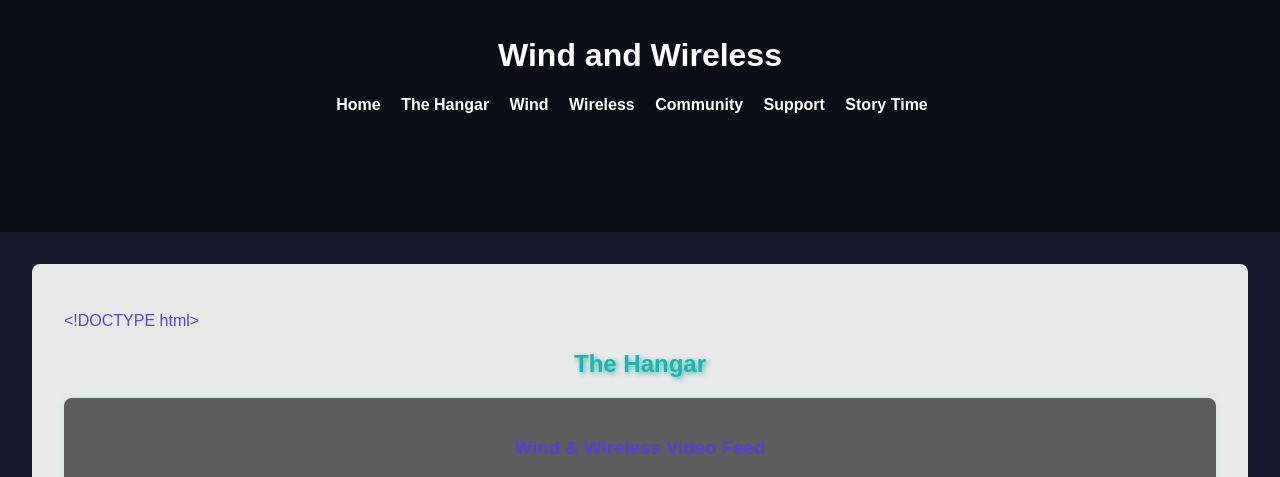
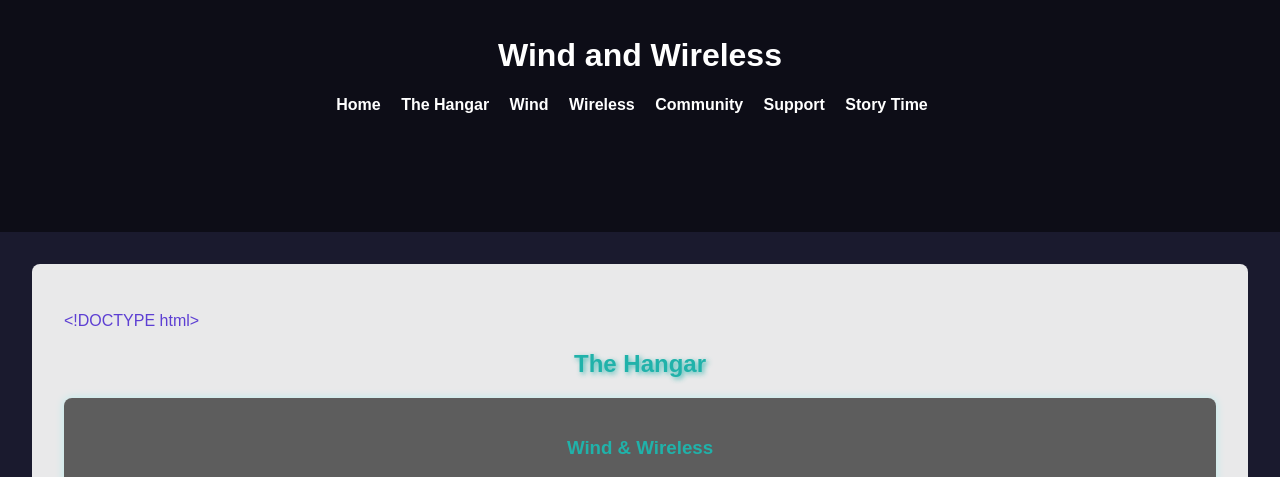
Before and after one commit to 00X30/WindWireless, a Jekyll site: the page built from the-hangar.md, in a window 1280 px wide. Shown: the top 477 px of the page. Built offline with Jekyll 4.4.1, drawn with Linux system fonts in a browser that asks for light colours; some of the changed lines change nothing that is shown; grey boxes are pictures that could not be loaded.

Commit message:
Update the-hangar.md

```diff
--- a/the-hangar.md
+++ b/the-hangar.md
@@ -2,19 +2,20 @@
 layout: default
 title: The Hangar
 ---
+
 <!DOCTYPE html>
 <html lang="en">
 <head>
     <meta charset="UTF-8">
     <meta name="viewport" content="width=device-width, initial-scale=1.0">
     <title>The Hangar</title>
+    <script src="https://code.jquery.com/jquery-3.6.0.min.js"></script>
     <style>
         body {
             background: #1a1a2e;
             color: #5D3FD3;
             font-family: Arial, sans-serif;
         }
-
         .section {
             background: rgba(0, 0, 0, 0.6);
             padding: 20px;
@@ -22,50 +23,49 @@
             border-radius: 8px;
             box-shadow: 0px 0px 10px rgba(0, 255, 255, 0.2);
         }
-
         h2 {
             color: #20B2AA;
             text-shadow: 2px 2px 5px rgba(32, 178, 170, 0.8);
             text-align: center;
         }
+        .news-item {
+            padding: 10px;
+            background: rgba(32, 178, 170, 0.2);
+            border-radius: 5px;
+        }
     </style>
 </head>
 <body>
-
     <h2>The Hangar</h2>
 
-    <!-- 🎥 YouTube Videos (Expanded Full Row) -->
+    <!-- 🎥 YouTube Widget -->
     <div class="section">
-        <h3 style="text-align: center;">Wind & Wireless Video Feed</h3>
+        <h3 style="text-align: center; color: #20B2AA;">Wind & Wireless</h3>
         <script type="text/javascript" src="https://feed.mikle.com/js/fw-loader.js"
             preloader-text="Loading"
-            data-fw-param="171544/">
-        </script>
+            data-fw-param="171544/"></script>
     </div>
 
     <!-- ✈️ Word from the Tower: RSS-powered Aviation News -->
     <div class="section">
         <h3>✈️ Word from the Tower</h3>
-        <div id="rss-feed">
-            <p>Loading latest aviation news...</p>
-        </div>
+        <div id="rss-feed" class="news-item">Loading latest aviation news...</div>
     </div>
 
     <script>
-    async function fetchAviationRSS() {
+    async function fetchRSS() {
         const rssFeedUrl = "https://theaviationist.com/feeds/";
-
         try {
-            const response = await fetch(`https://corsproxy.io/?${encodeURIComponent(rssFeedUrl)}`);
+            console.log("Fetching RSS from:", rssFeedUrl);
+            const response = await fetch(rssFeedUrl);
             const data = await response.text();
+            console.log("Fetched RSS Data:", data); // Debugging output
             const parser = new DOMParser();
             const xmlDoc = parser.parseFromString(data, "text/xml");
-
             const items = xmlDoc.querySelectorAll("item");
             let latestArticles = [];
-
             items.forEach((item, index) => {
-                if (index < 5) { // Show 5 latest
+                if (index < 5) {
                     latestArticles.push({
                         title: item.querySelector("title").textContent,
                         link: item.querySelector("link").textContent,
@@ -73,58 +73,32 @@
                     });
                 }
             });
-
-            localStorage.setItem("cachedAviationArticles", JSON.stringify(latestArticles));
-            localStorage.setItem("lastAviationUpdate", new Date().toISOString());
-
-            displayAviationArticles(latestArticles);
-
+            displayArticles(latestArticles);
         } catch (error) {
             console.error("Error fetching RSS:", error);
             document.getElementById("rss-feed").innerHTML = "<p style='color: red;'>Failed to load articles.</p>";
         }
     }
 
-    function displayAviationArticles(articles) {
+    function displayArticles(articles) {
         const feedContainer = document.getElementById("rss-feed");
         feedContainer.innerHTML = "";
-
+        if (articles.length === 0) {
+            feedContainer.innerHTML = "<p style='color: red;'>No articles available.</p>";
+            return;
+        }
         articles.forEach(article => {
             const articleElement = document.createElement("div");
             articleElement.innerHTML = `
-                <p style="padding: 10px; background: rgba(32, 178, 170, 0.2); border-radius: 5px; margin-bottom: 10px;">
-                    <strong>
-                        <a href="${article.link}" target="_blank" style="color: #5D3FD3; text-decoration: none;">
-                            ${article.title}
-                        </a>
-                    </strong>
-                    <br>
-                    <small style="color: #ddd;">${new Date(article.date).toLocaleDateString()}</small>
+                <p class="news-item">
+                    <strong><a href="${article.link}" target="_blank" style="color: #5D3FD3; text-decoration: none;">${article.title}</a></strong><br>
+                    <small style="color: #ccc;">${new Date(article.date).toLocaleDateString()}</small>
                 </p>
             `;
             feedContainer.appendChild(articleElement);
         });
-
-        console.log("✅ Aviation news updated!");
     }
-
-    // ✅ Logic for Cached Data and Refresh
-    const lastAviationUpdate = localStorage.getItem("lastAviationUpdate");
-    const cachedAviationArticles = localStorage.getItem("cachedAviationArticles");
-
-    if (cachedAviationArticles && lastAviationUpdate) {
-        const lastUpdateDate = new Date(lastAviationUpdate);
-        const now = new Date();
-
-        if (now.toDateString() === lastUpdateDate.toDateString()) {
-            displayAviationArticles(JSON.parse(cachedAviationArticles));
-        } else {
-            fetchAviationRSS();
-        }
-    } else {
-        fetchAviationRSS();
-    }
+    fetchRSS();
     </script>
-
 </body>
 </html>
```
